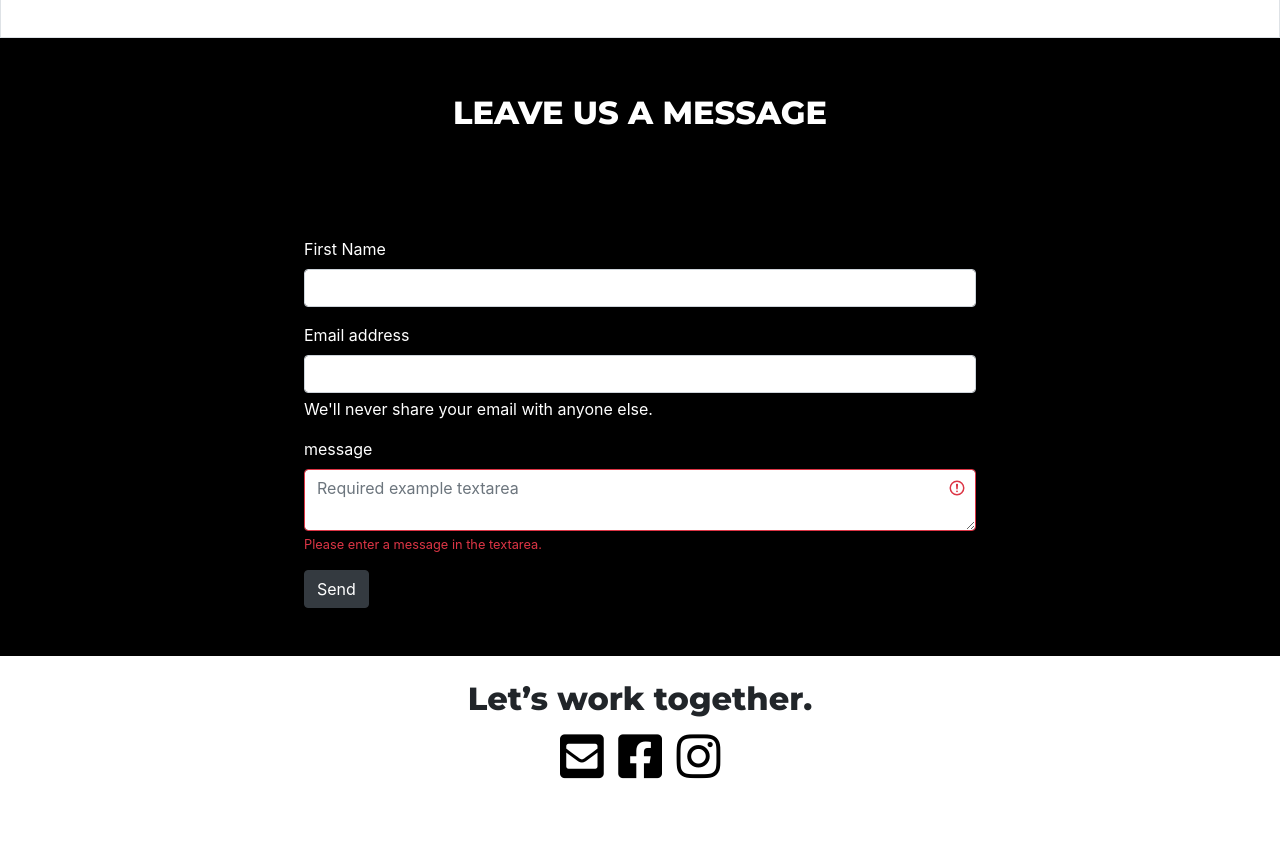
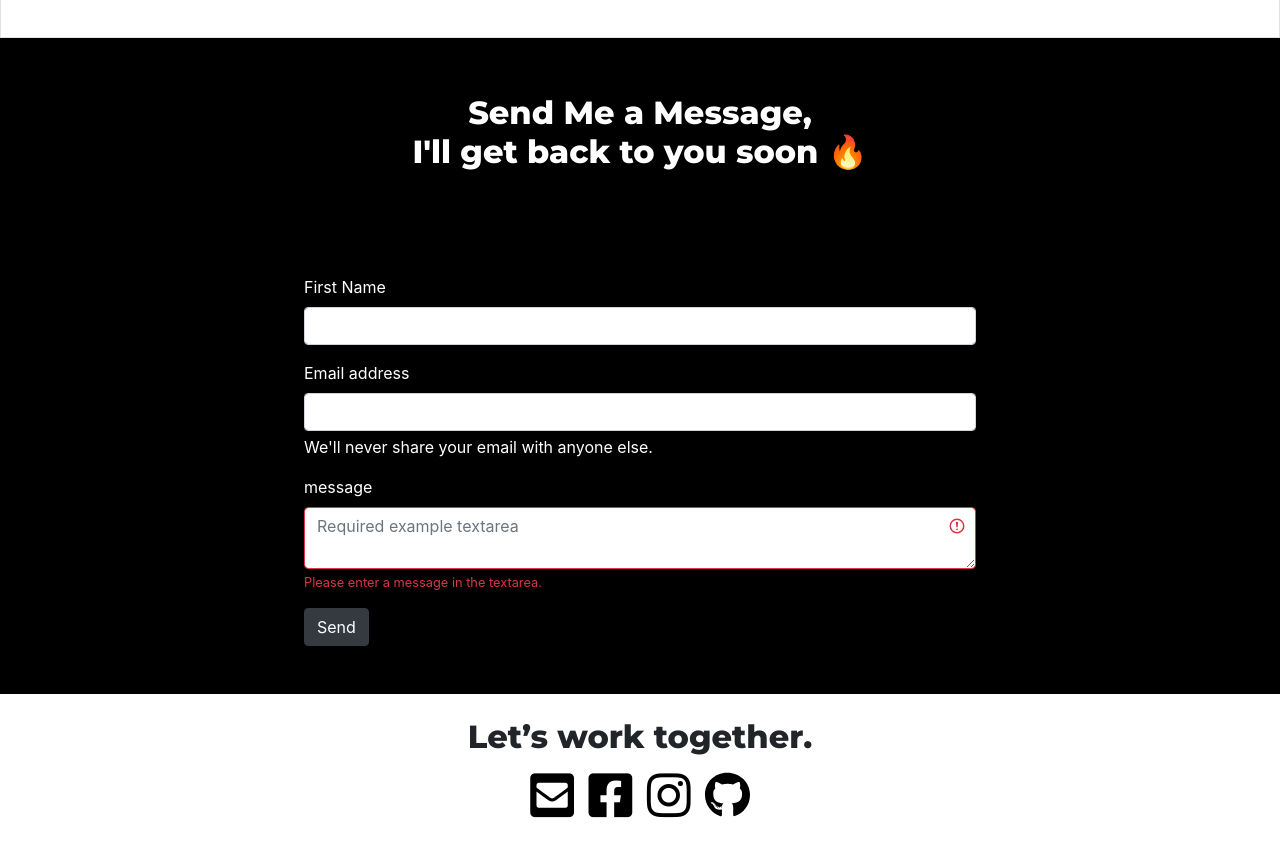
Before and after one commit to JUANCA99COL/portfolio-repo, a plain HTML site: page index.html in a window 1280 px wide. Shown: the part 4576-5432 px from the top of the page. Before the commit the page ends 5405 px from the top, so only its background shows below. Drawn offline with nearby package versions, Linux system fonts and the light colour scheme; a script that the page names is missing; a web font is replaced by a local one.

Commit message:
contact form and git logo

```diff
--- a/css/style.css
+++ b/css/style.css
@@ -6,6 +6,8 @@
   margin: 0;
   padding: 0;
 }
+
+
 
 
 h1, h2, h3 {
@@ -22,7 +24,6 @@ html,body {
  #bg-form {
    background: black;
  }
-
 
 .nav {
   width: 100%;
@@ -106,6 +107,14 @@ html,body {
   font-size: 50px;
   color: black;
   margin: 5px; }
+
+  .github {
+    width: 45px;
+    color: black;
+    margin: 5px;
+    margin-top: -4px;
+  }
+
 
 .mockUps {
   width: 80%;
--- a/index.html
+++ b/index.html
@@ -250,7 +250,7 @@
 
 
       <div class="myForm py-5">
-        <h2 class="text-center mt-2">LEAVE US A MESSAGE</h2>
+        <h2 class="text-center mt-2">Send Me a Message,  <br> I'll get back to you soon 🔥 </h2>
       </div>
       <form class="myForm p-5" id="section-2" action="https://formsubmit.co/40dd3d45641d3ba44879cd0a6337289a" method="POST">
       <div class="mb-3 frm-w">
@@ -287,6 +287,7 @@
       <a href="mailto: jcamilocarorodriguez@gmail.com"><i class="mail2 fas fa-envelope-square"></i></a>
       <a href="https://www.facebook.com/juan.caro.58118774" target="_blank"><i class="face2 fab fa-facebook-square"></i></a>
       <a href="https://www.instagram.com/juankcaro/" target="_blank"><i class="insta2 fab fa-instagram mb-5"></i></a>
+      <a href="https://github.com/JUANCA99COL"><img class="github mb-4" src="img/github-brands.svg" alt="" target="_blank"></a>
     </div>
   </div>
 
```
Also changed, not shown: img/github-brands.svg (added).
